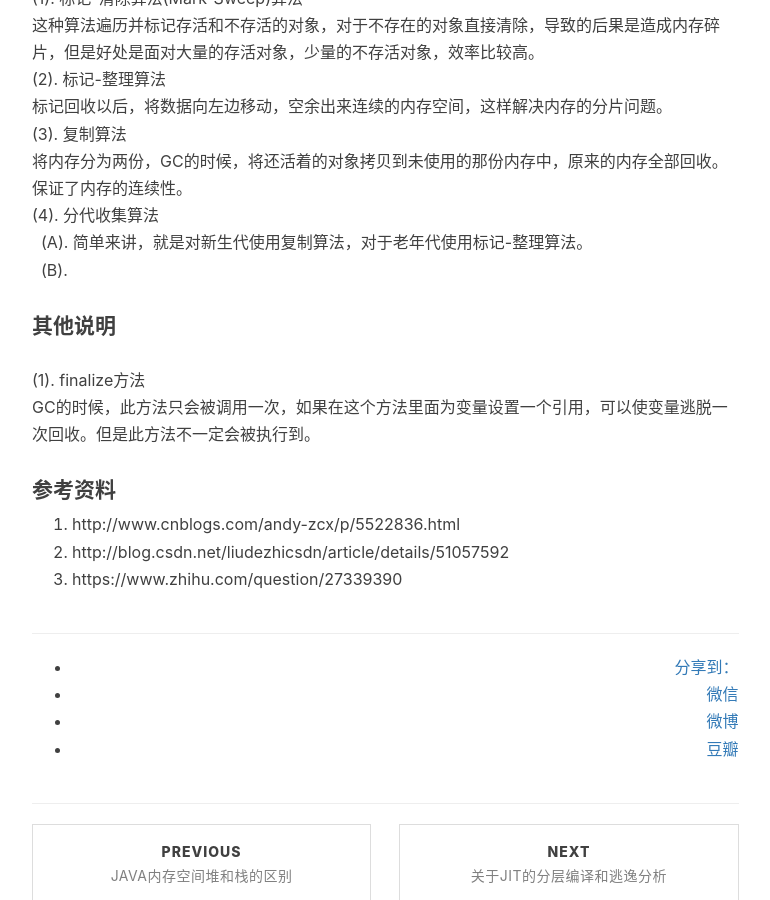
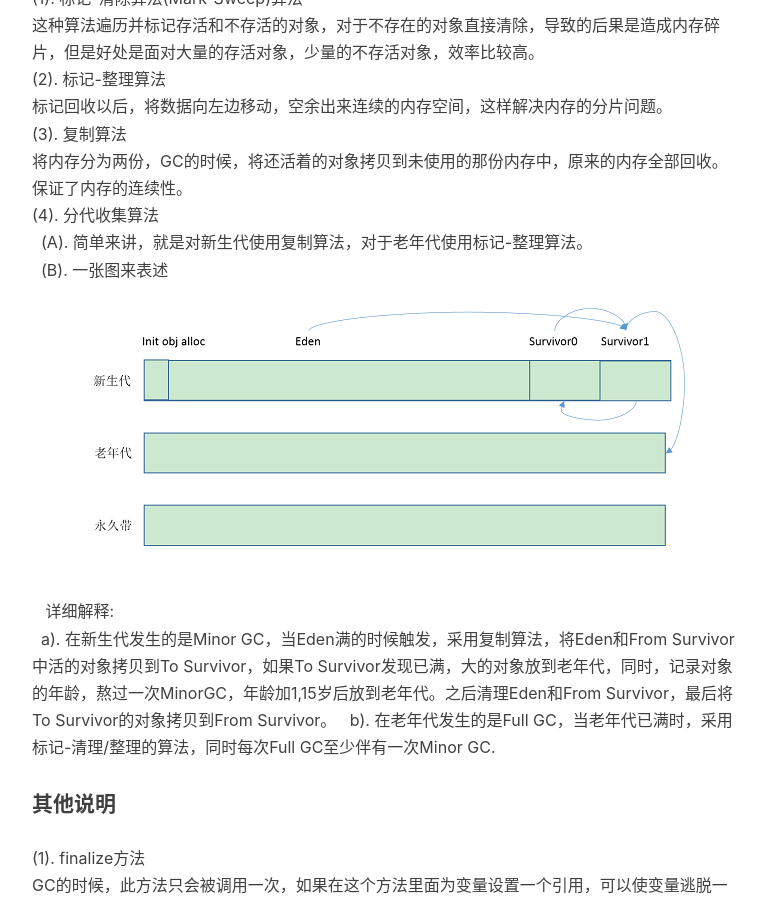
Before and after one commit to baiscjava/basicjava.github.io, a Jekyll site: the page built from _posts/2017-01-13-Java的垃圾回收机制.md, in a window 1280 px wide and 900 px high, scrolled down 1500 px. Shown: the whole window, without its empty margins (233-1003 px from the left). Built offline with Jekyll 4.4.1, drawn with Linux system fonts in a browser that asks for light colours; nearby versions of some CDN libraries; comment, search, counter and statistics services are not loaded.

Commit message:
Update 2017-01-13-Java的垃圾回收机制.md

```diff
--- a/_posts/2017-01-13-Java的垃圾回收机制.md
+++ b/_posts/2017-01-13-Java的垃圾回收机制.md
@@ -38,7 +38,11 @@ tags:
 将内存分为两份，GC的时候，将还活着的对象拷贝到未使用的那份内存中，原来的内存全部回收。保证了内存的连续性。<br>
 (4). 分代收集算法<br>
     (A). 简单来讲，就是对新生代使用复制算法，对于老年代使用标记-整理算法。 <br>
-    (B). <br>
+    (B). 一张图来表述<br>
+    ![gras](/images/stackheap/内存带回收算法.png)<br>
+    详细解释:<br>
+    a). 在新生代发生的是Minor GC，当Eden满的时候触发，采用复制算法，将Eden和From Survivor中活的对象拷贝到To Survivor，如果To Survivor发现已满，大的对象放到老年代，同时，记录对象的年龄，熬过一次MinorGC，年龄加1,15岁后放到老年代。之后清理Eden和From Survivor，最后将To Survivor的对象拷贝到From Survivor。
+    b). 在老年代发生的是Full GC，当老年代已满时，采用标记-清理/整理的算法，同时每次Full GC至少伴有一次Minor GC.
 #### 其他说明
 (1). finalize方法<br>
 GC的时候，此方法只会被调用一次，如果在这个方法里面为变量设置一个引用，可以使变量逃脱一次回收。但是此方法不一定会被执行到。<br>
```
